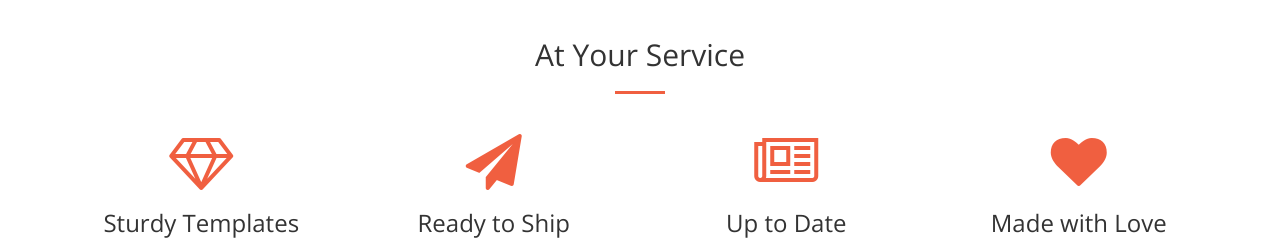
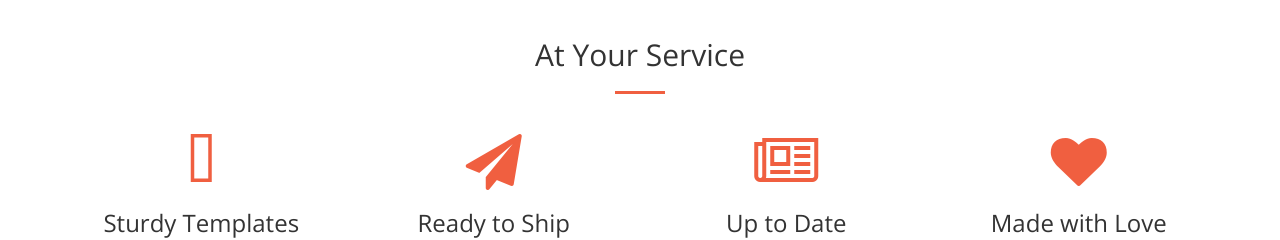
Before and after one commit to ab2620189/hhjh, a website: page creative/index.html in a window 1280 px wide. Shown: the part 1280-1520 px from the top of the page. Drawn offline with nearby package versions, Linux system fonts and the light colour scheme.

Commit message:
20161212

```diff
--- a/creative/index.html
+++ b/creative/index.html
@@ -105,7 +105,7 @@
             <div class="row">
                 <div class="col-lg-3 col-md-6 text-center">
                     <div class="service-box">
-                        <i class="fa fa-4x fa-diamond text-primary sr-icons"></i>
+                        <i class="fa fa-4x fa-free-code-camp  text-primary sr-icons"></i>
                         <h3>Sturdy Templates</h3>
                         <p class="text-muted">Our templates are updated regularly so they don't break.</p>
                     </div>
```
